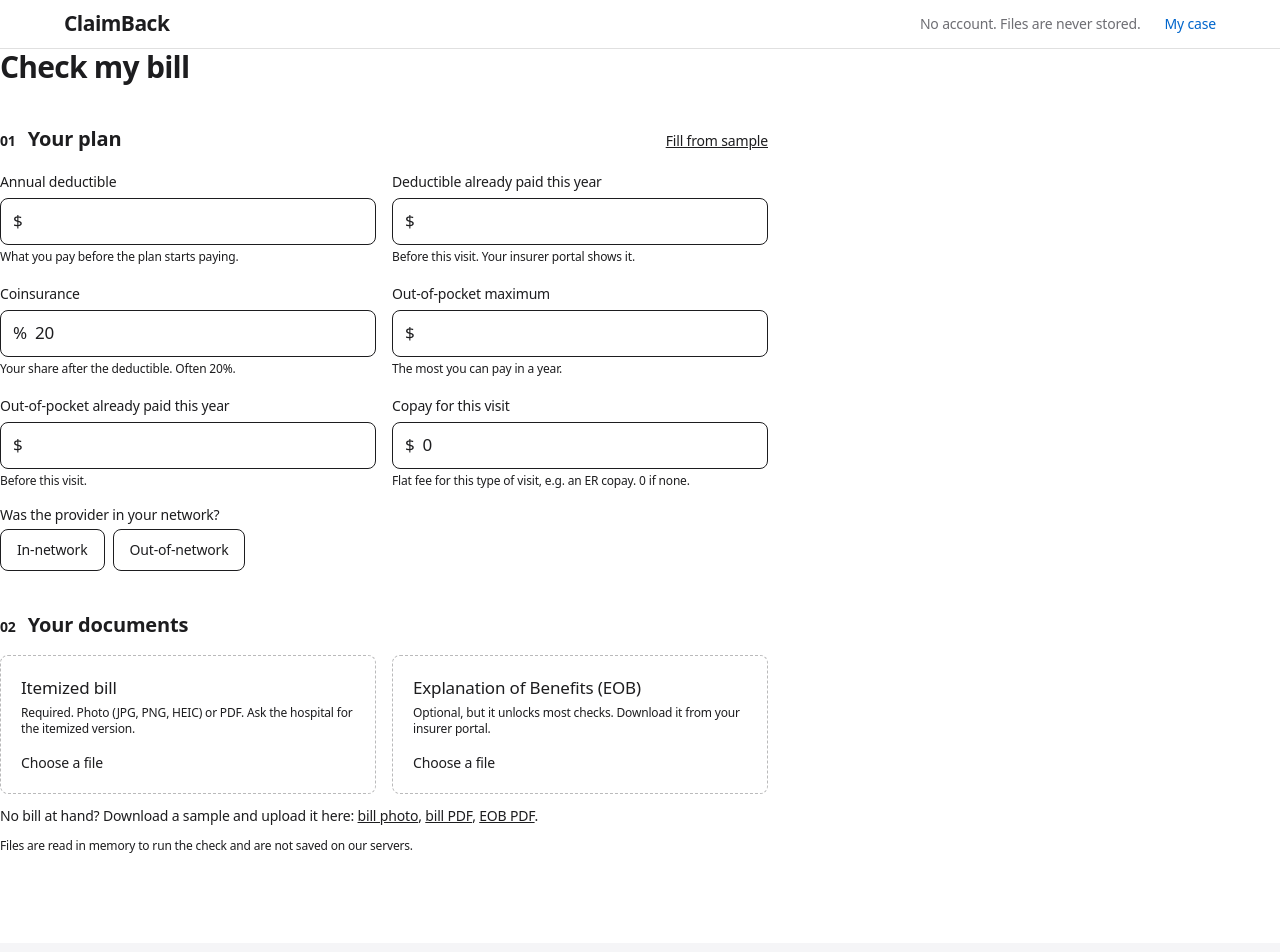
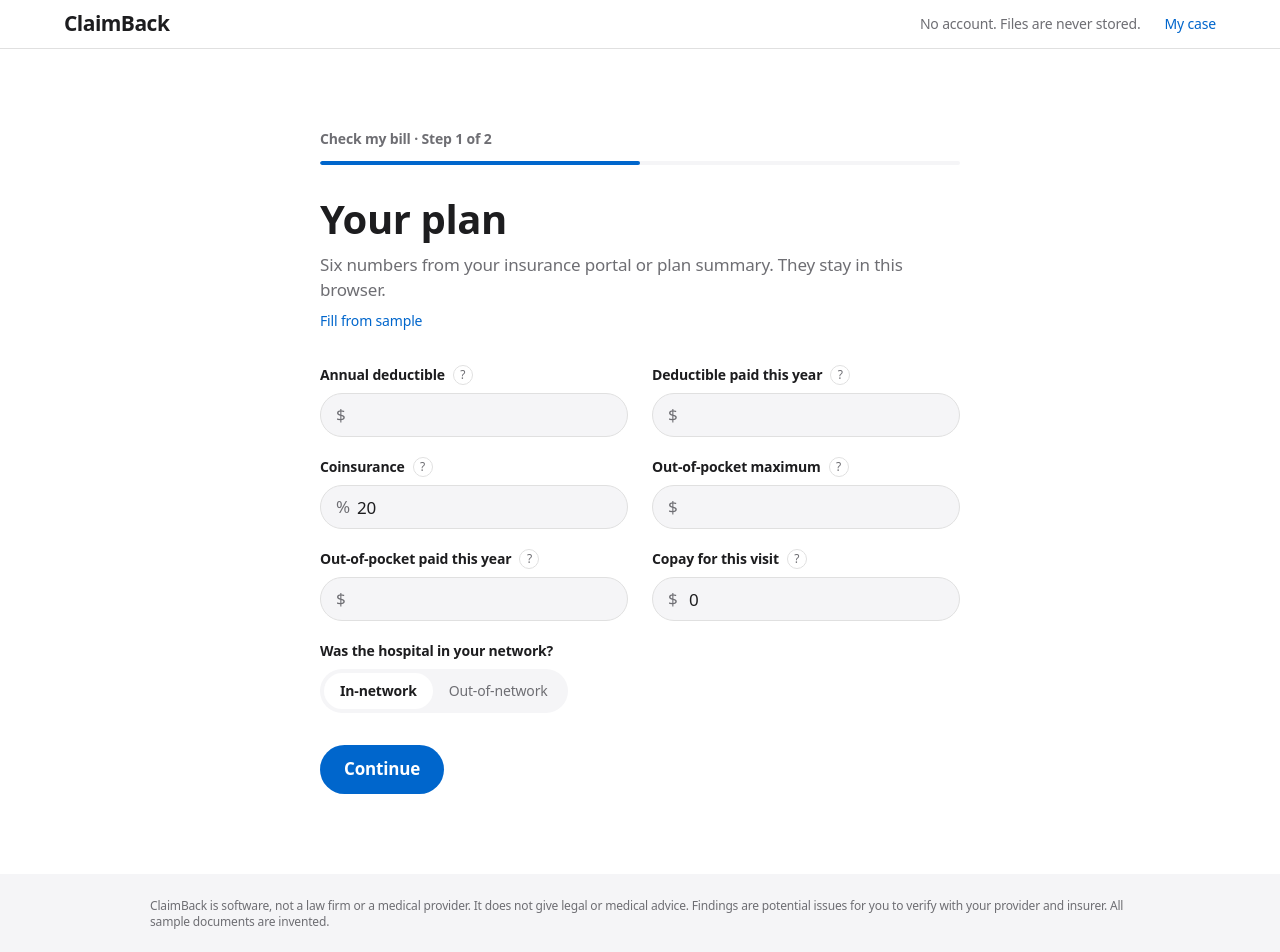
Before and after one commit to aemkls/businesscup-aurum, a Next.js app: page /check in a window 1280 px wide. Shown: the top 952 px of the page. Built offline with nearby package versions, Linux system fonts and the light colour scheme.

Commit message:
Check flow in two steps with a progress bar, field help, step-by-step analysis progress and a retry on errors

```diff
--- a/components/CheckFlow.tsx
+++ b/components/CheckFlow.tsx
@@ -1,21 +1,17 @@
 "use client";
 
+import Link from "next/link";
 import { useRouter } from "next/navigation";
-import { useEffect, useState } from "react";
+import { useEffect, useId, useState } from "react";
 import { sampleBill, sampleEob, samplePlan } from "@/data/samples/sample";
 import { saveCase } from "@/lib/caseStore";
+import { billToText, eobToText } from "@/lib/documentText";
 import { loadPlanDraft, savePlanDraft } from "@/lib/planDraft";
-import { billToText, eobToText } from "@/lib/documentText";
 import type { AnalysisResult, PlanInfo } from "@/lib/types";
+import { Band, Button, ErrorNote, INPUT, TextButton } from "./ui";
 
-const PROGRESS = [
-  "Reading your bill",
-  "Reading your EOB",
-  "Checking every line against your plan",
-  "Writing up what we found",
-];
-
-type PlanForm = Record<Exclude<keyof PlanInfo, "inNetwork">, string> & { inNetwork: boolean };
+type NumberField = Exclude<keyof PlanInfo, "inNetwork">;
+type PlanForm = Record<NumberField, string> & { inNetwork: boolean };
 
 const EMPTY: PlanForm = {
   deductible: "",
@@ -27,13 +23,44 @@ const EMPTY: PlanForm = {
   inNetwork: true,
 };
 
-const FIELDS: { key: Exclude<keyof PlanInfo, "inNetwork">; label: string; hint: string; unit: string }[] = [
-  { key: "deductible", label: "Annual deductible", hint: "What you pay before the plan starts paying.", unit: "$" },
-  { key: "deductibleMet", label: "Deductible already paid this year", hint: "Before this visit. Your insurer portal shows it.", unit: "$" },
-  { key: "coinsurancePct", label: "Coinsurance", hint: "Your share after the deductible. Often 20%.", unit: "%" },
-  { key: "oopMax", label: "Out-of-pocket maximum", hint: "The most you can pay in a year.", unit: "$" },
-  { key: "oopMet", label: "Out-of-pocket already paid this year", hint: "Before this visit.", unit: "$" },
-  { key: "copay", label: "Copay for this visit", hint: "Flat fee for this type of visit, e.g. an ER copay. 0 if none.", unit: "$" },
+/** Each plan field, with a short answer to "Where do I find this?". */
+const FIELDS: { key: NumberField; label: string; unit: "$" | "%"; help: string }[] = [
+  {
+    key: "deductible",
+    label: "Annual deductible",
+    unit: "$",
+    help: "On your plan's Summary of Benefits and Coverage, as \"Overall deductible\". Use the individual amount, not the family one.",
+  },
+  {
+    key: "deductibleMet",
+    label: "Deductible paid this year",
+    unit: "$",
+    help: "Your insurer's app or website shows it on the Benefits page, e.g. \"$500 of $1,500 met\". Use the amount from before this visit.",
+  },
+  {
+    key: "coinsurancePct",
+    label: "Coinsurance",
+    unit: "%",
+    help: "Your share after the deductible. The Summary of Benefits lists it for hospital and emergency care, e.g. \"20% coinsurance\".",
+  },
+  {
+    key: "oopMax",
+    label: "Out-of-pocket maximum",
+    unit: "$",
+    help: "Listed next to the deductible on the Summary of Benefits, as \"Out-of-pocket limit\". It is the most you pay in a plan year.",
+  },
+  {
+    key: "oopMet",
+    label: "Out-of-pocket paid this year",
+    unit: "$",
+    help: "Shown in your insurer portal next to the deductible progress. Use the amount from before this visit.",
+  },
+  {
+    key: "copay",
+    label: "Copay for this visit",
+    unit: "$",
+    help: "A flat fee for this type of visit, often printed on your insurance card (e.g. \"ER $250\"). Enter 0 if there is none.",
+  },
 ];
 
 function toForm(plan: PlanInfo): PlanForm {
@@ -48,6 +75,34 @@ function toForm(plan: PlanInfo): PlanForm {
   };
 }
 
+function toPlan(form: PlanForm): PlanInfo {
+  return {
+    deductible: Number(form.deductible),
+    deductibleMet: Number(form.deductibleMet),
+    coinsurancePct: Number(form.coinsurancePct),
+    oopMax: Number(form.oopMax),
+    oopMet: Number(form.oopMet),
+    copay: Number(form.copay),
+    inNetwork: form.inNetwork,
+  };
+}
+
+/** Returns a message for the first invalid field, or "" when the plan is complete. */
+function planProblem(form: PlanForm): string {
+  for (const field of FIELDS) {
+    const raw = form[field.key];
+    if (raw === "") return `Enter your ${field.label.toLowerCase()}.`;
+    if (!(Number(raw) >= 0)) return `${field.label} cannot be negative.`;
+  }
+  if (Number(form.coinsurancePct) > 100) return "Coinsurance is a percentage from 0 to 100.";
+  if (Number(form.deductibleMet) > Number(form.deductible)) {
+    return "The deductible paid this year cannot be more than the deductible.";
+  }
+  return "";
+}
+
+type Failure = { message: string; busy: boolean };
+
 export function CheckFlow({ sample }: { sample: boolean }) {
   const router = useRouter();
   // This component only renders in the browser (it sits under useSearchParams
@@ -55,57 +110,50 @@ export function CheckFlow({ sample }: { sample: boolean }) {
   const [plan, setPlanState] = useState<PlanForm>(() =>
     sample ? toForm(samplePlan) : loadPlanDraft(EMPTY),
   );
+  const [step, setStep] = useState<1 | 2>(1);
+  const [showProblem, setShowProblem] = useState(false);
+  const [bill, setBill] = useState<File | null>(null);
+  const [eob, setEob] = useState<File | null>(null);
+  const [running, setRunning] = useState(false);
+  const [failure, setFailure] = useState<Failure | null>(null);
+
   function setPlan(next: PlanForm) {
     setPlanState(next);
     if (!sample) savePlanDraft(next);
   }
-  const [bill, setBill] = useState<File | null>(null);
-  const [eob, setEob] = useState<File | null>(null);
-  const [busy, setBusy] = useState(false);
-  const [stage, setStage] = useState(0);
-  const [error, setError] = useState("");
 
-  // Advance the progress label while the request is in flight.
-  useEffect(() => {
-    if (!busy) return;
-    const timer = setInterval(
-      () => setStage((s) => Math.min(s + 1, PROGRESS.length - 1)),
-      5000,
-    );
-    return () => clearInterval(timer);
-  }, [busy]);
+  const problem = planProblem(plan);
 
-  const planReady = FIELDS.every((f) => plan[f.key] !== "" && Number(plan[f.key]) >= 0);
-  const ready = planReady && (sample || bill !== null);
+  function next(event: React.FormEvent) {
+    event.preventDefault();
+    if (problem) {
+      setShowProblem(true);
+      return;
+    }
+    setStep(2);
+    window.scrollTo({ top: 0 });
+  }
 
-  async function submit(event: React.FormEvent) {
-    event.preventDefault();
-    if (!ready || busy) return;
-    setBusy(true);
-    setStage(0);
-    setError("");
-
+  async function run() {
+    if (running || (!sample && !bill)) return;
+    setRunning(true);
+    setFailure(null);
     const body = new FormData();
-    body.set(
-      "plan",
-      JSON.stringify({
-        deductible: Number(plan.deductible),
-        deductibleMet: Number(plan.deductibleMet),
-        coinsurancePct: Number(plan.coinsurancePct),
-        oopMax: Number(plan.oopMax),
-        oopMet: Number(plan.oopMet),
-        copay: Number(plan.copay),
-        inNetwork: plan.inNetwork,
-      }),
-    );
+    body.set("plan", JSON.stringify(toPlan(plan)));
     if (sample) body.set("sample", "1");
     if (bill) body.set("bill", bill);
     if (eob) body.set("eob", eob);
-
     try {
       const response = await fetch("/api/analyze", { method: "POST", body });
-      const data = await response.json();
-      if (!response.ok) throw new Error(data.error ?? "Something went wrong.");
+      const data = await response.json().catch(() => ({}));
+      if (!response.ok) {
+        setFailure({
+          message: data.error ?? "Something went wrong. Please try again.",
+          busy: response.status === 503,
+        });
+        setRunning(false);
+        return;
+      }
       saveCase({
         result: data as AnalysisResult,
         createdAt: new Date().toISOString(),
@@ -113,70 +161,68 @@ export function CheckFlow({ sample }: { sample: boolean }) {
         done: {},
       });
       router.push("/results");
-    } catch (e) {
-      setError(e instanceof Error ? e.message : "Something went wrong. Please try again.");
-      setBusy(false);
+    } catch {
+      setFailure({ message: "We could not reach the server. Check your connection.", busy: false });
+      setRunning(false);
     }
   }
 
   return (
-    <form onSubmit={submit} className="max-w-3xl">
-      <h1 className="text-3xl font-semibold tracking-tight">
-        {sample ? "Sample case: an ER visit" : "Check my bill"}
-      </h1>
-      {sample && (
-        <p className="mt-3 rounded-lg bg-accent-soft px-4 py-3 text-sm leading-relaxed">
-          This is an invented patient with an invented hospital bill. The plan numbers below are
-          filled in for you. The check itself is the real one: the documents go through the same
-          reader and the same rules as an uploaded bill.
+    <Band>
+      <div className="mx-auto max-w-[640px]">
+        <p className="text-caption font-semibold text-ink-muted">
+          {sample ? "Sample case: an ER visit" : "Check my bill"} · Step {step} of 2
         </p>
+        <div
+          className="mt-3 h-1 overflow-hidden rounded-full bg-parchment"
+          role="progressbar"
+          aria-label="Progress"
+          aria-valuemin={1}
+          aria-valuemax={2}
+          aria-valuenow={step}
+        >
+          <div
+            className="h-full rounded-full bg-primary transition-[width] duration-300"
+            style={{ width: step === 1 ? "50%" : "100%" }}
+          />
+        </div>
+
+        {step === 1 ? (
+          <form onSubmit={next} noValidate className="rise">
+            <h1 className="mt-8 text-section-sm font-semibold md:text-section">Your plan</h1>
+            <p className="mt-3 text-body text-ink-muted">
+              {sample
+                ? "An invented patient's plan, filled in for you. The check that follows is the real one."
+                : "Six numbers from your insurance portal or plan summary. They stay in this browser."}
+            </p>
+            {!sample && (
+              <TextButton onClick={() => setPlan(toForm(samplePlan))} className="mt-2">
+                Fill from sample
+              </TextButton>
             )}
 
-      <section className="mt-10">
-        <div className="flex flex-wrap items-baseline justify-between gap-3">
-          <StepHeading n={1} title="Your plan" />
-          {!sample && (
-            <button
-              type="button"
-              onClick={() => setPlan(toForm(samplePlan))}
-              className="text-sm text-accent underline hover:text-accent-dark"
-            >
-              Fill from sample
-            </button>
-          )}
-        </div>
-        <div className="mt-4 grid gap-4 sm:grid-cols-2">
+            <div className="mt-8 grid gap-x-6 gap-y-5 sm:grid-cols-2">
               {FIELDS.map((field) => (
-            <label key={field.key} className="block">
-              <span className="text-sm font-medium">{field.label}</span>
-              <span className="mt-1 flex items-center rounded-lg border border-line bg-card focus-within:border-accent">
-                <span className="money pl-3 text-muted">{field.unit}</span>
-                <input
-                  type="number"
-                  inputMode="decimal"
-                  min={0}
-                  step="any"
-                  required
+                <PlanField
+                  key={field.key}
+                  field={field}
                   value={plan[field.key]}
-                  onChange={(e) => setPlan({ ...plan, [field.key]: e.target.value })}
-                  className="money w-full bg-transparent px-2 py-2.5 outline-none"
+                  onChange={(value) => setPlan({ ...plan, [field.key]: value })}
                 />
-              </span>
-              <span className="mt-1 block text-xs text-muted">{field.hint}</span>
-            </label>
               ))}
-          <fieldset>
-            <legend className="text-sm font-medium">Was the provider in your network?</legend>
-            <div className="mt-1 flex gap-2">
+              <fieldset className="sm:col-span-2">
+                <legend className="text-caption font-semibold">
+                  Was the hospital in your network?
+                </legend>
+                <div className="mt-2 inline-flex rounded-full bg-parchment p-1">
                   {[true, false].map((value) => (
                     <button
                       key={String(value)}
                       type="button"
+                      aria-pressed={plan.inNetwork === value}
                       onClick={() => setPlan({ ...plan, inNetwork: value })}
-                  className={`rounded-lg border px-4 py-2.5 text-sm ${
-                    plan.inNetwork === value
-                      ? "border-accent bg-accent-soft font-medium"
-                      : "border-line bg-card"
+                      className={`rounded-full px-4 py-2 text-caption ${
+                        plan.inNetwork === value ? "bg-canvas font-semibold text-ink" : "text-ink-muted"
                       }`}
                     >
                       {value ? "In-network" : "Out-of-network"}
@@ -185,84 +231,154 @@ export function CheckFlow({ sample }: { sample: boolean }) {
                 </div>
               </fieldset>
             </div>
-      </section>
 
-      <section className="mt-10">
-        <StepHeading n={2} title="Your documents" />
+            {showProblem && problem && (
+              <p role="alert" className="mt-6 text-caption text-flag">
+                {problem}
+              </p>
+            )}
+            <div className="mt-8">
+              <Button type="submit">Continue</Button>
+            </div>
+          </form>
+        ) : (
+          <div className="rise">
+            <h1 className="mt-8 text-section-sm font-semibold md:text-section">Your documents</h1>
+            {running ? (
+              <AnalysisProgress hasEob={sample || eob !== null} />
+            ) : (
+              <>
+                <p className="mt-3 text-body text-ink-muted">
+                  {sample
+                    ? "The sample bill and EOB below go through the same AI reader and rules as an upload."
+                    : "Files are read in memory to run the check and are never saved on our servers."}
+                </p>
+
                 {sample ? (
-          <div className="mt-4 space-y-3">
-            <DocumentPreview title="Hospital bill (sample)" text={billToText(sampleBill)} open />
-            <DocumentPreview title="Explanation of Benefits (sample)" text={eobToText(sampleEob)} />
+                  <div className="mt-8 space-y-3">
+                    <DocumentPreview title="Hospital bill (sample)" text={billToText(sampleBill)} />
+                    <DocumentPreview
+                      title="Explanation of Benefits (sample)"
+                      text={eobToText(sampleEob)}
+                    />
                   </div>
                 ) : (
-          <div className="mt-4 grid gap-4 sm:grid-cols-2">
+                  <div className="mt-8 grid gap-4 sm:grid-cols-2">
                     <FileField
                       label="Itemized bill"
-              hint="Required. Photo (JPG, PNG, HEIC) or PDF. Ask the hospital for the itemized version."
+                      hint="Required. Photo or PDF."
                       file={bill}
                       onChange={setBill}
                     />
                     <FileField
-              label="Explanation of Benefits (EOB)"
-              hint="Optional, but it unlocks most checks. Download it from your insurer portal."
+                      label="Explanation of Benefits"
+                      hint="Optional, but most checks need it."
                       file={eob}
                       onChange={setEob}
                     />
-          </div>
-        )}
-        {!sample && (
-          <p className="mt-3 text-sm text-muted">
-            No bill at hand? Download a sample and upload it here:{" "}
-            <a href="/samples/sample-bill.jpg" download className="text-accent underline">
+                    <p className="text-caption text-ink-muted sm:col-span-2">
+                      No bill at hand? Download a sample and upload it:{" "}
+                      <a href="/samples/sample-bill.jpg" download className="text-primary hover:underline">
                         bill photo
                       </a>
                       ,{" "}
-            <a href="/samples/sample-bill.pdf" download className="text-accent underline">
+                      <a href="/samples/sample-bill.pdf" download className="text-primary hover:underline">
                         bill PDF
                       </a>
                       ,{" "}
-            <a href="/samples/sample-eob.pdf" download className="text-accent underline">
+                      <a href="/samples/sample-eob.pdf" download className="text-primary hover:underline">
                         EOB PDF
                       </a>
                       .
                     </p>
+                  </div>
                 )}
-        <p className="mt-3 text-xs text-muted">
-          Files are read in memory to run the check and are not saved on our servers.
-        </p>
-      </section>
 
-      <div className="mt-10">
-        <button
-          type="submit"
-          disabled={!ready || busy}
-          className="rounded-lg bg-accent px-6 py-3 font-medium text-white hover:bg-accent-dark disabled:cursor-not-allowed disabled:opacity-50"
-        >
-          {busy ? `${PROGRESS[stage]}…` : "Run the check"}
-        </button>
-        {busy && (
-          <p className="mt-3 text-sm text-muted" aria-live="polite">
-            This usually takes 15 to 40 seconds. Step {stage + 1} of {PROGRESS.length}.
-          </p>
-        )}
-        {error && (
-          <p role="alert" className="mt-3 rounded-lg bg-warn-soft px-4 py-3 text-sm text-warn">
-            {error}
+                {failure && (
+                  <div className="mt-8 space-y-3">
+                    <ErrorNote>{failure.message}</ErrorNote>
+                    {failure.busy && !sample && (
+                      <p className="text-caption text-ink-muted">
+                        The free AI reader is sometimes overloaded for a minute. You can also{" "}
+                        <Link href="/check?sample=1" className="text-primary hover:underline">
+                          try the sample bill
+                        </Link>
+                        .
                       </p>
                     )}
                   </div>
-    </form>
+                )}
+
+                <div className="mt-8 flex flex-wrap items-center gap-4">
+                  <Button onClick={run} disabled={!sample && !bill}>
+                    {failure ? "Try again" : "Run the check"}
+                  </Button>
+                  <TextButton onClick={() => setStep(1)}>Back to your plan</TextButton>
+                </div>
+              </>
+            )}
+          </div>
+        )}
+      </div>
+    </Band>
   );
 }
 
-function StepHeading({ n, title }: { n: number; title: string }) {
+function PlanField({
+  field,
+  value,
+  onChange,
+}: {
+  field: (typeof FIELDS)[number];
+  value: string;
+  onChange: (value: string) => void;
+}) {
+  const [open, setOpen] = useState(false);
+  const id = useId();
   return (
-    <h2 className="flex items-baseline gap-3 text-xl font-semibold">
-      <span className="money text-sm text-accent">0{n}</span>
-      {title}
-    </h2>
+    <div>
+      <div className="flex items-center gap-2">
+        <label htmlFor={id} className="text-caption font-semibold">
+          {field.label}
+        </label>
+        <button
+          type="button"
+          aria-expanded={open}
+          aria-controls={`${id}-help`}
+          aria-label={`Where do I find my ${field.label.toLowerCase()}?`}
+          title="Where do I find this?"
+          onClick={() => setOpen(!open)}
+          className="flex size-5 items-center justify-center rounded-full border border-hairline text-fine text-ink-muted hover:border-primary hover:text-primary"
+        >
+          ?
+        </button>
+      </div>
+      <div className="relative mt-2">
+        <span className="money pointer-events-none absolute left-4 top-1/2 -translate-y-1/2 text-ink-muted">
+          {field.unit}
+        </span>
+        <input
+          id={id}
+          type="number"
+          inputMode="decimal"
+          min={0}
+          step="any"
+          value={value}
+          onChange={(e) => onChange(e.target.value)}
+          className={`${INPUT} pl-9`}
+        />
+      </div>
+      {open && (
+        <p id={`${id}-help`} className="mt-2 text-caption text-ink-muted">
+          <span className="font-semibold text-ink">Where to find it: </span>
+          {field.help}
+        </p>
+      )}
+    </div>
   );
 }
+
+const ACCEPT = "image/jpeg,image/png,image/webp,image/heic,image/heif,.heic,.heif,application/pdf";
 
 function FileField({
   label,
@@ -275,30 +391,91 @@ function FileField({
   file: File | null;
   onChange: (file: File | null) => void;
 }) {
+  const [over, setOver] = useState(false);
   return (
-    <label className="block cursor-pointer rounded-lg border border-dashed border-ink/30 bg-card p-5 hover:border-accent">
-      <span className="font-medium">{label}</span>
-      <span className="mt-1 block text-xs text-muted">{hint}</span>
+    <label
+      onDragOver={(e) => {
+        e.preventDefault();
+        setOver(true);
+      }}
+      onDragLeave={() => setOver(false)}
+      onDrop={(e) => {
+        e.preventDefault();
+        setOver(false);
+        onChange(e.dataTransfer.files?.[0] ?? null);
+      }}
+      className={`block cursor-pointer rounded-[18px] border border-dashed p-6 ${
+        over ? "border-primary bg-primary/5" : "border-hairline bg-parchment hover:border-primary"
+      }`}
+    >
+      <span className="block font-semibold">{label}</span>
+      <span className="mt-1 block text-caption text-ink-muted">{hint}</span>
       <input
         type="file"
-        accept="image/jpeg,image/png,image/webp,image/heic,image/heif,.heic,.heif,application/pdf"
+        accept={ACCEPT}
         className="sr-only"
         onChange={(e) => onChange(e.target.files?.[0] ?? null)}
       />
-      <span className={`mt-4 block text-sm ${file ? "text-accent" : "text-muted"}`}>
-        {file ? file.name : "Choose a file"}
+      <span className={`mt-4 block truncate text-caption ${file ? "text-ink" : "text-primary"}`}>
+        {file ? `✓ ${file.name}` : "Choose or drop a file"}
       </span>
     </label>
   );
 }
 
-function DocumentPreview({ title, text, open }: { title: string; text: string; open?: boolean }) {
+function DocumentPreview({ title, text }: { title: string; text: string }) {
   return (
-    <details open={open} className="rounded-lg border border-line bg-card">
-      <summary className="cursor-pointer px-4 py-3 text-sm font-medium">{title}</summary>
-      <pre className="overflow-x-auto border-t border-line px-4 py-3 font-mono text-[11px] leading-relaxed">
-        {text}
-      </pre>
+    <details className="rounded-[18px] bg-parchment">
+      <summary className="cursor-pointer px-5 py-4 text-body font-semibold">{title}</summary>
+      <pre className="overflow-x-auto px-5 pb-5 font-mono text-fine leading-relaxed">{text}</pre>
     </details>
   );
 }
+
+/**
+ * What the server is doing, step by step. The request is a single call, so
+ * steps tick on a timer while it runs, and the last one only when it returns.
+ */
+function AnalysisProgress({ hasEob }: { hasEob: boolean }) {
+  const steps = [
+    "Uploading your documents",
+    "Reading your bill",
+    ...(hasEob ? ["Reading your EOB"] : []),
+    "Checking every line against your plan",
+    "Writing up what we found",
+  ];
+  const [current, setCurrent] = useState(0);
+  useEffect(() => {
+    const timer = setInterval(() => setCurrent((c) => Math.min(c + 1, steps.length - 1)), 4000);
+    return () => clearInterval(timer);
+  }, [steps.length]);
+
+  return (
+    <div className="mt-8" aria-live="polite">
+      <ol className="space-y-4">
+        {steps.map((label, i) => {
+          const done = i < current;
+          const active = i === current;
+          return (
+            <li key={label} className="flex items-center gap-3">
+              <span
+                aria-hidden="true"
+                className={`flex size-6 shrink-0 items-center justify-center rounded-full text-fine font-semibold ${
+                  done ? "bg-ok text-white" : active ? "border-2 border-primary" : "border border-hairline"
+                }`}
+              >
+                {done ? "✓" : ""}
+              </span>
+              <span className={done ? "text-ink" : active ? "font-semibold" : "text-ink-muted"}>
+                {label}
+                {done && <span className="sr-only"> (done)</span>}
+                {active && <span className="sr-only"> (in progress)</span>}
+              </span>
+            </li>
+          );
+        })}
+      </ol>
+      <p className="mt-6 text-caption text-ink-muted">This usually takes 10 to 40 seconds.</p>
+    </div>
+  );
+}
```
Also changed, not shown: app/check/page.tsx (+8 -1 lines). Lines whose indentation alone changed are shown as unchanged.
